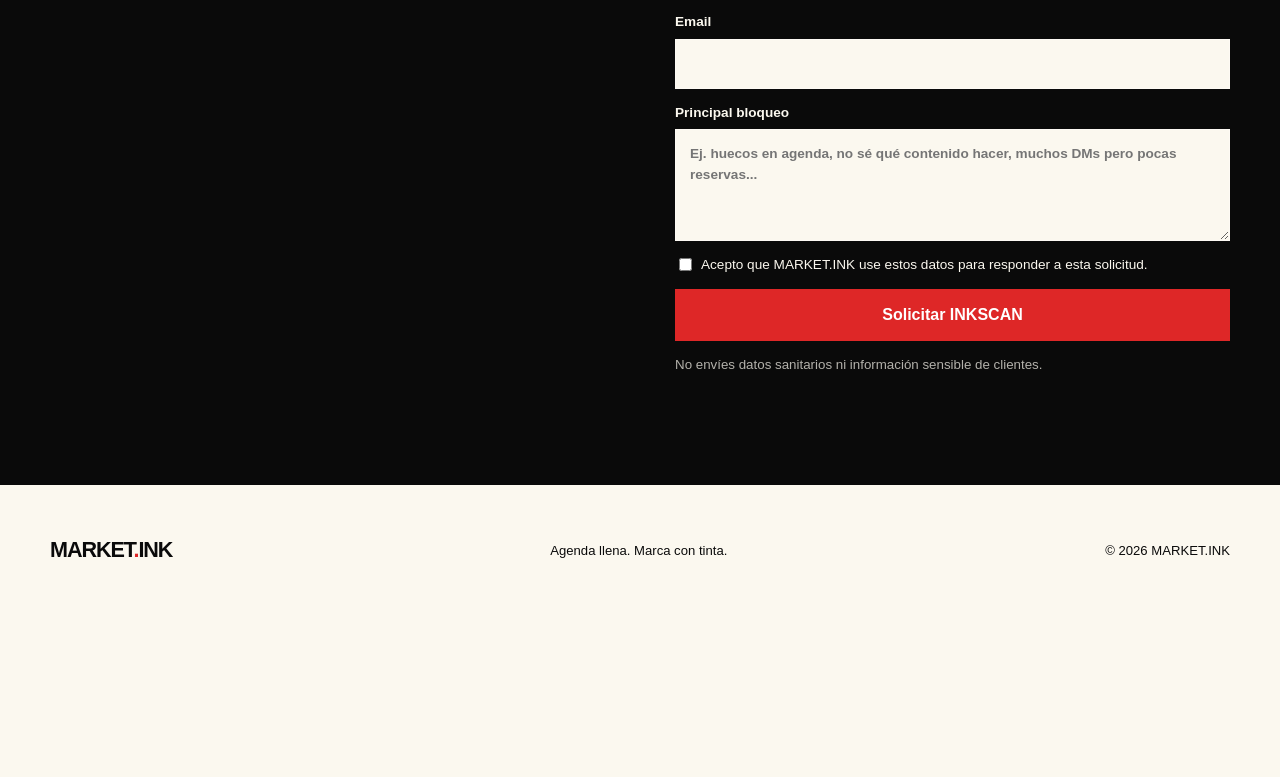
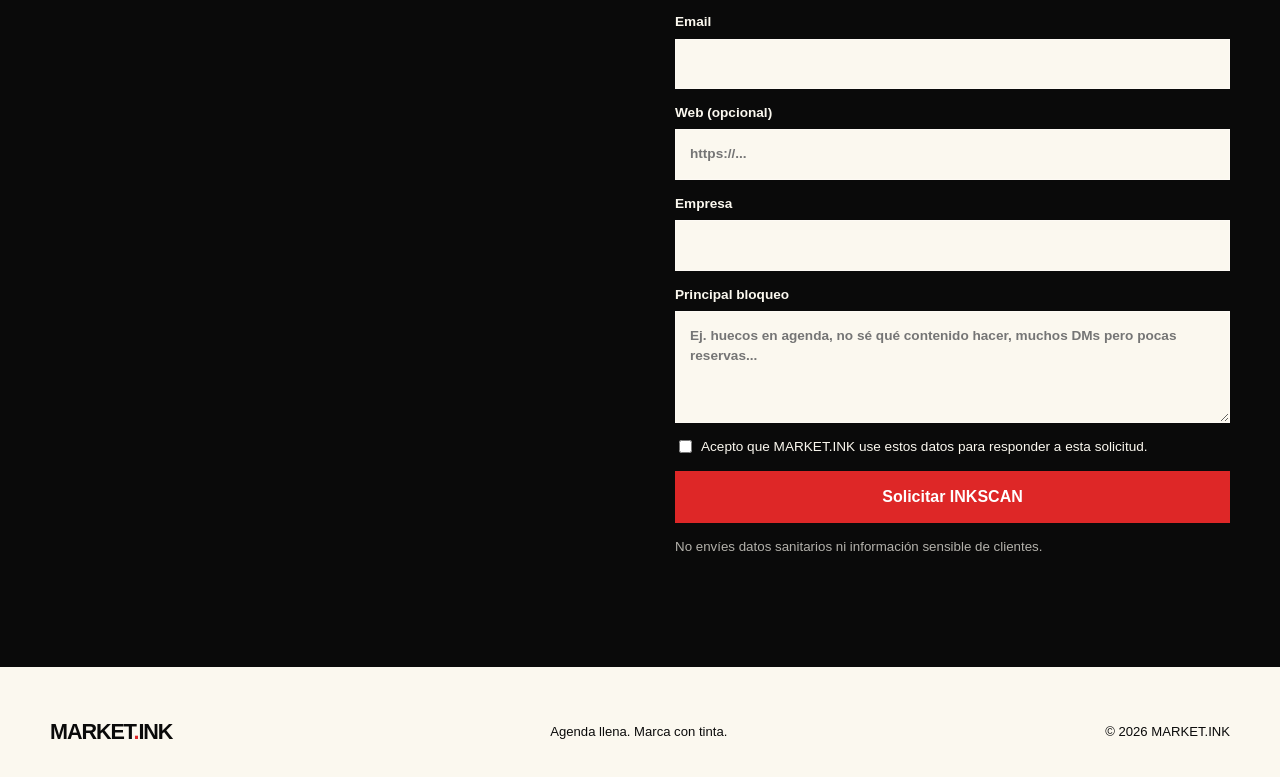
Before and after one commit to rotprods/MARKETINK, a Next.js app: page / in a window 1280 px wide. Shown: the part 6185-6962 px from the top of the page. Before the commit the page ends 6800 px from the top, so only its background shows below. Built offline with nearby package versions, Linux system fonts and the light colour scheme; no server answers.

Commit message:
feat: add website field and anti-spam honeypot

```diff
--- a/app/page.tsx
+++ b/app/page.tsx
@@ -220,6 +220,11 @@ export default function HomePage() {
             <label>Ciudad<input name="city" required /></label>
             <label>Instagram<input name="instagram" placeholder="@..." required /></label>
             <label>Email<input type="email" name="email" required /></label>
+            <label>Web (opcional)<input type="url" name="website" placeholder="https://..." /></label>
+            <label className="honeypot" aria-hidden="true">
+              Empresa
+              <input name="company" tabIndex={-1} autoComplete="off" />
+            </label>
             <label>
               Principal bloqueo
               <textarea name="constraint" rows={4} placeholder="Ej. huecos en agenda, no sé qué contenido hacer, muchos DMs pero pocas reservas..." />
```
